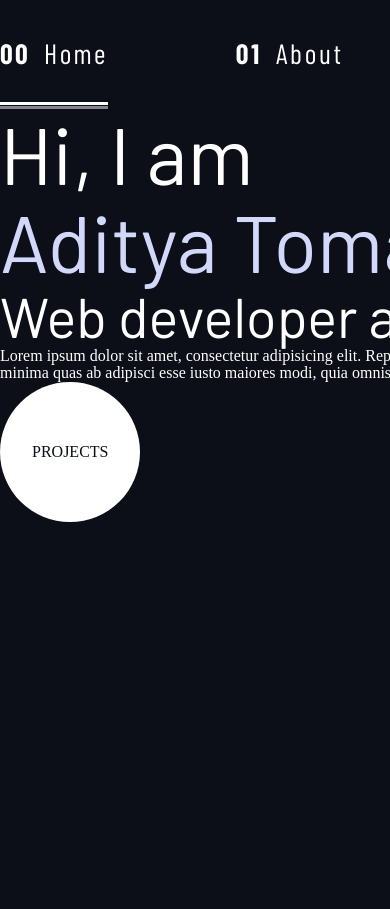
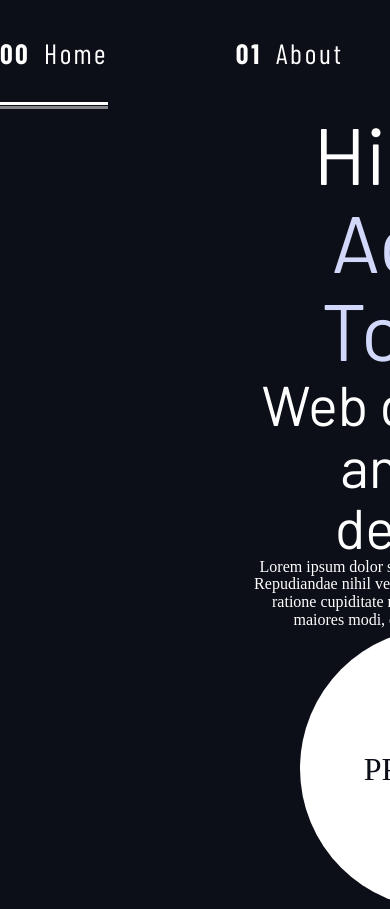
Before and after one commit to Adityatomarr/Portfolio, a React (Vite) app: page / in a window 390 px wide. Shown: the top 909 px of the page. Before the commit the page ends 844 px from the top, so only its background shows below. Built offline with nearby package versions, Linux system fonts and the light colour scheme; a web font is replaced by a local one.

Commit message:
create mobile layout for home page

```diff
--- a/src/Home.jsx
+++ b/src/Home.jsx
@@ -13,7 +13,7 @@ export default function Home(){
                     <p className="fs-600">Lorem ipsum dolor sit amet, consectetur adipisicing elit. Repudiandae nihil velit iste consequuntur, veniam repellat ratione cupiditate minima quas ab adipisci esse iusto maiores modi, quia omnis illum eius aliquam.</p>
                 </div>
                 <div>
-                    <Link to="projects" class="large-button uppercase ff-serif fs-600 text-dark bg-white">Projects</Link>
+                    <Link to="projects" className="large-button uppercase ff-serif text-dark bg-white">Projects</Link>
                 </div>
             </div>
         </div>
--- a/src/components/Layout.jsx
+++ b/src/components/Layout.jsx
@@ -5,7 +5,7 @@ import {Outlet} from 'react-router-dom'
 
 const Layout = () => {
   return (
-    <div>
+    <div className='layout'>
         <Navbar/>
         <Outlet/>
     </div>
--- a/src/index.css
+++ b/src/index.css
@@ -59,6 +59,10 @@ body{
   font-size: var(--fs-400) ;
   color : hsl( var(--clr-white) );
   background-color: hsl( var(--clr-dark) );
+
+}
+.layout{
+  min-height: 100vh;
   display: grid;
   grid-template-rows: min-content 1fr;
 }
@@ -105,13 +109,22 @@ input,button, textarea, select{
 
 .grid-container{
   display: grid;
-
+  text-align: center;
+  place-items: center;
+  padding-inline: 1rem;
+}
+.grid-container *{
+  max-width: 50ch;
 }
 
 @media (min-width: 45rem){
   .grid-container{
+    text-align: left;
     column-gap: var(--container-gap, 2rem);
     grid-template-columns: minmax(2rem, 1fr) minmax(0, 60rem) minmax(0, 40rem) minmax(2rem,1fr);
+  }
+  .grid-container>*{
+    max-width: 60rem;
   }
   .grid-container> *:first-child{
     grid-column: 2;
@@ -195,6 +208,7 @@ input,button, textarea, select{
   display: inline-grid;
   position: relative;
   place-items: center;
+  font-size: 2rem;
   padding: 0 2em;
   border-radius: 50%;
   aspect-ratio: 1;
```
